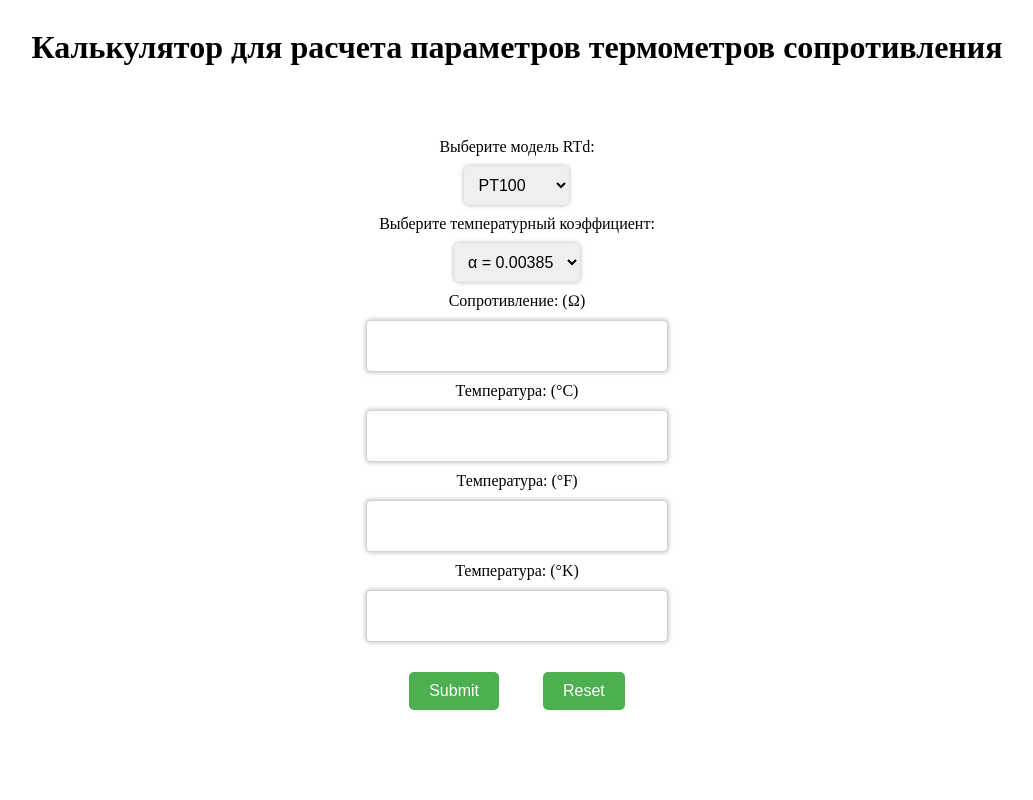
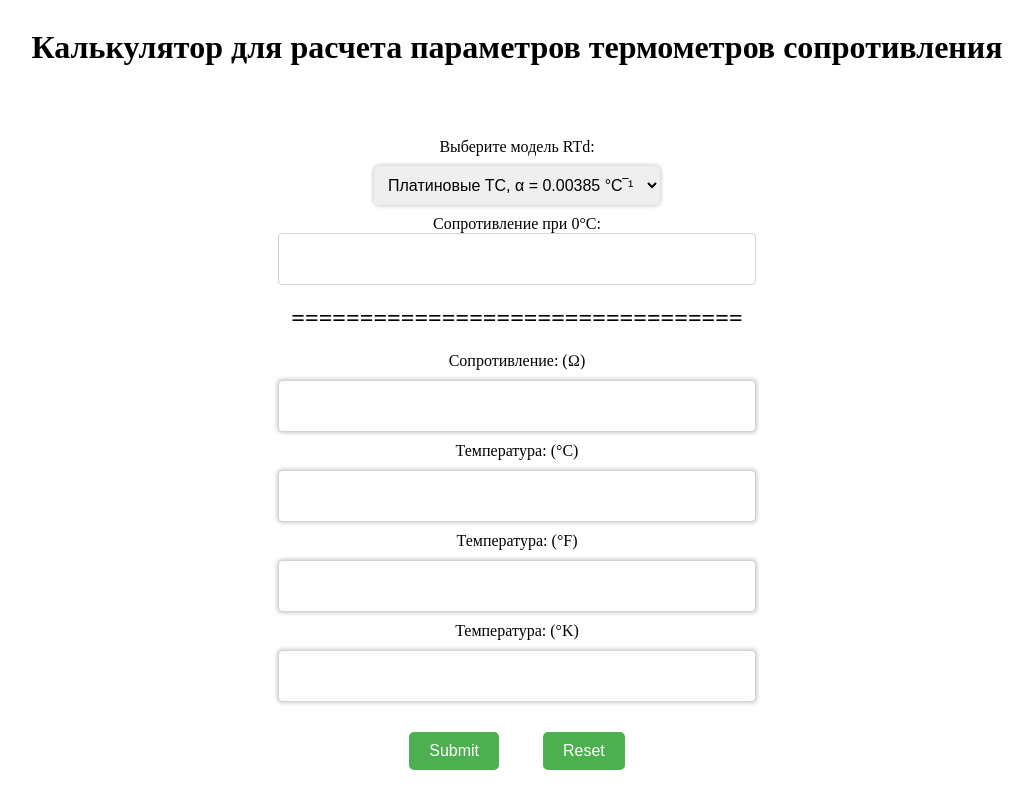
Before and after one commit to mirtimur/rtd-calculator, a plain HTML site: page index.html in a window 1280 px wide. Shown: the whole page, without its empty margins (123-1156 px from the left). Drawn offline with Linux system fonts and the light colour scheme.

Commit message:
Update index.html

```diff
--- a/index.html
+++ b/index.html
@@ -13,20 +13,16 @@
       <form>
         <label for="filterType">Выберите модель RTd:</label>
         <select id="filterType" name="filterType">
-          <option value="PT100">PT100</option>
-          <option value="PT10">PT10</option>
-          <option value="PT50">PT50</option>
-          <option value="PT500">PT500</option>
-          <option value="PT1000">PT1000</option>
-          <option value="PT1000">PT5000</option>
-          <option value="PT1000">PT10000</option>
+          <option value="PT385">Платиновые ТС, α = 0.00385 °С‾¹</option>
+          <option value="PT391">Платиновые ТС, α = 0.00391 °С‾¹</option>
+          <option value="CU">Медные ТС, α = 0.00428 °С‾¹</option>
+          <option value="NI">Никелевые ТС, α = 0.00617 °С‾¹</option>
         </select>
 
-        <label for="temperatureCoefficient">Выберите температурный коэффициент:</label>
-        <select id="temperatureCoefficient" name="temperatureCoefficient">
-          <option value="0.00385">α = 0.00385</option>
-          <option value="0.00391">α = 0.00391</option>
-        </select>
+        <label for="fieldResistanceZero">Сопротивление при 0°С:</label>
+        <input type="number" id="fieldResistanceZero" name="fieldResistanceZero" step="1">
+
+        <h2>=================================</h2>
 
         <label for="fieldResistance">Сопротивление: (Ω)</label>
         <input type="text" id="fieldResistance" name="fieldResistance" step="0.01">
```
